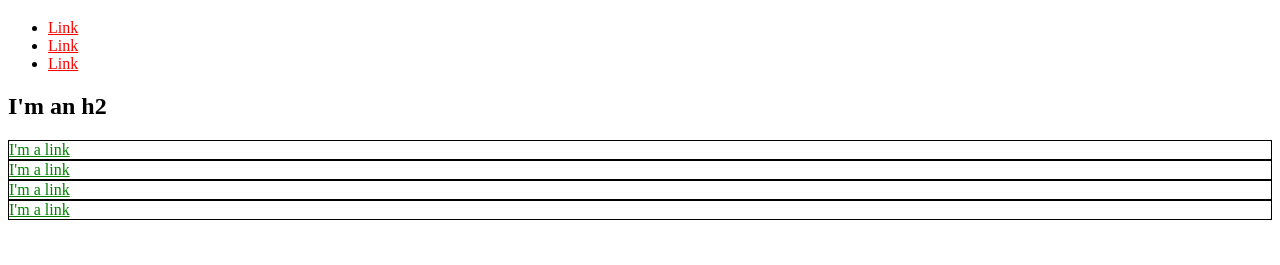
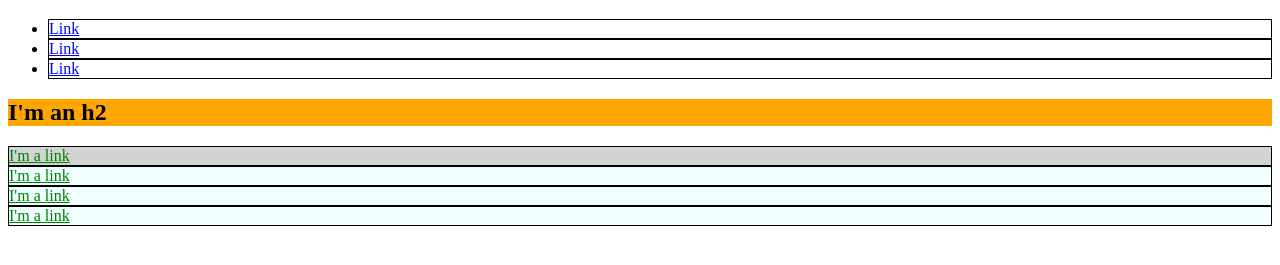
Before and after one commit to TedKopy/css-practice, a plain HTML site: page index.html in a window 1280 px wide. Shown: the part 61-326 px from the top of the page. Drawn offline with Linux system fonts and the light colour scheme.

Commit message:
Add some ids and classes

```diff
--- a/index.html
+++ b/index.html
@@ -3,32 +3,64 @@
   <head>
     <title>Test Page: Don't Panic</title>
     <meta charset="utf-8">
+    <style>
+      div {
+        border: 1px solid black;
+      }
+      a {
+        color: red;
+      }
+      div a {
+        color: green;
+      }
+      li a {
+        color: blue;
+      }
+      li {
+	 border: 1px solid black;
+      }
+      #exec-bio {
+	background-color: lightgray;
+      }
+      .bio-box {
+	border: 1px solid black;
+      }
+      .bio-box a {
+	color: green;
+      }
+      #exec-mango {
+	background-color: orange;
+      }
+      .sky-box {
+	background-color: azure;
+      }
+    </style>
   </head>
   <body>
     <h1>I'm an h1</h1>
     <ul>
       <li>
-        <a href="http://example.com/" style="color: red;">Link</a>
+        <a href="http://example.com/">Link</a>
       </li>
       <li>
-        <a href="http://example.com/" style="color: red;">Link</a>
+        <a href="http://example.com/">Link</a>
       </li>
       <li>
-        <a href="http://example.com/" style="color: red;">Link</a>
+        <a href="http://example.com/">Link</a>
       </li>
     </ul>
-    <h2>I'm an h2</h2>
-    <div style="border: 1px solid black;">
-      <a href="http://example.com/" style="color: green;">I'm a link</a>
+    <h2 id="exec-mango">I'm an h2</h2>
+    <div id="exec-bio" class="bio-box sky-box">
+      <a href="http://example.com/">I'm a link</a>
     </div>
-    <div style="border: 1px solid black;">
-      <a href="http://example.com/" style="color: green;">I'm a link</a>
+    <div class="bio-box sky-box">
+      <a href="http://example.com/">I'm a link</a>
     </div>
-    <div style="border: 1px solid black;">
-      <a href="http://example.com/" style="color: green;">I'm a link</a>
+    <div class="bio-box sky-box">
+      <a href="http://example.com/">I'm a link</a>
     </div>
-    <div style="border: 1px solid black;">
-      <a href="http://example.com/" style="color: green;">I'm a link</a>
+    <div class="bio-box sky-box">
+      <a href="http://example.com/">I'm a link</a>
     </div>
   </body>
 </html>
```
